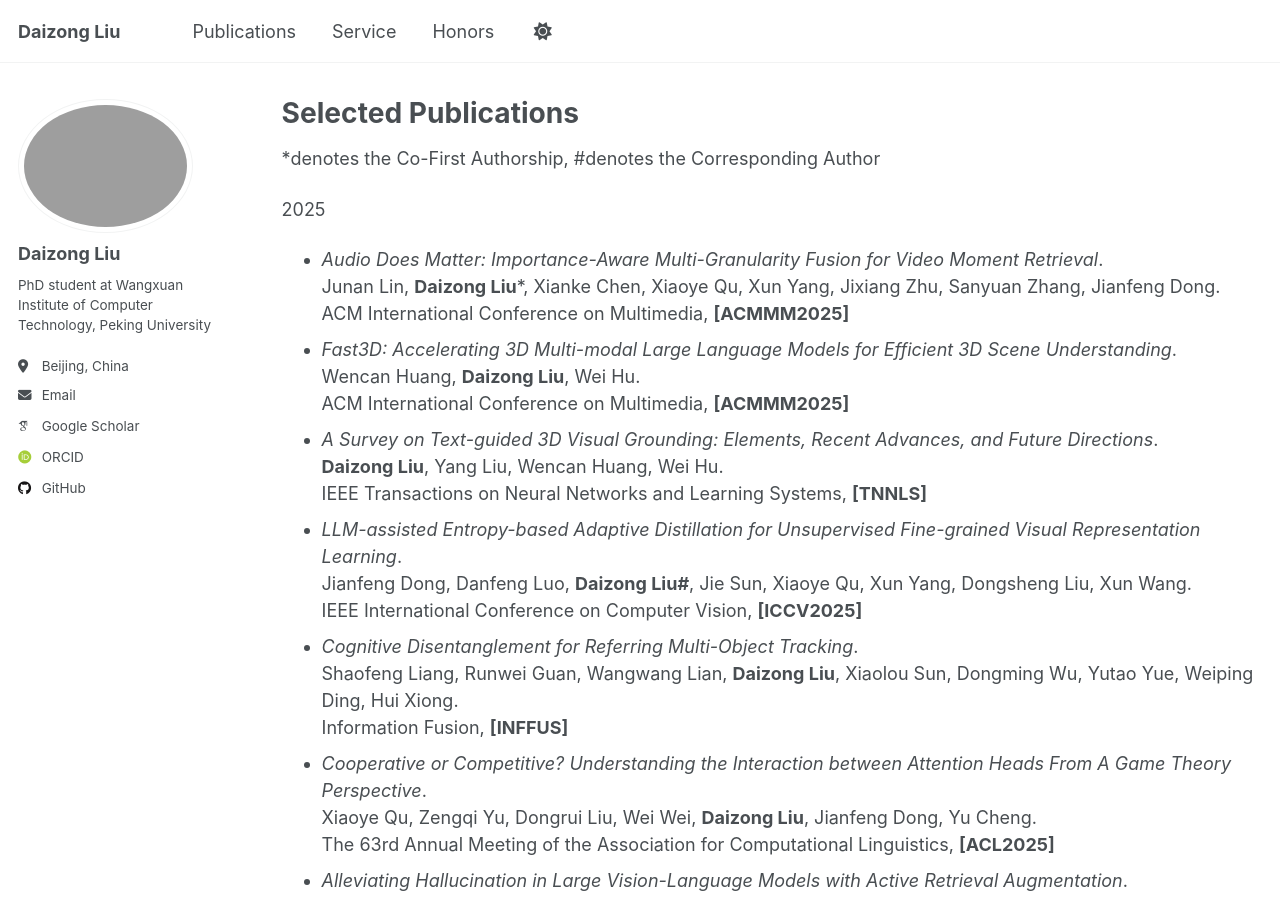
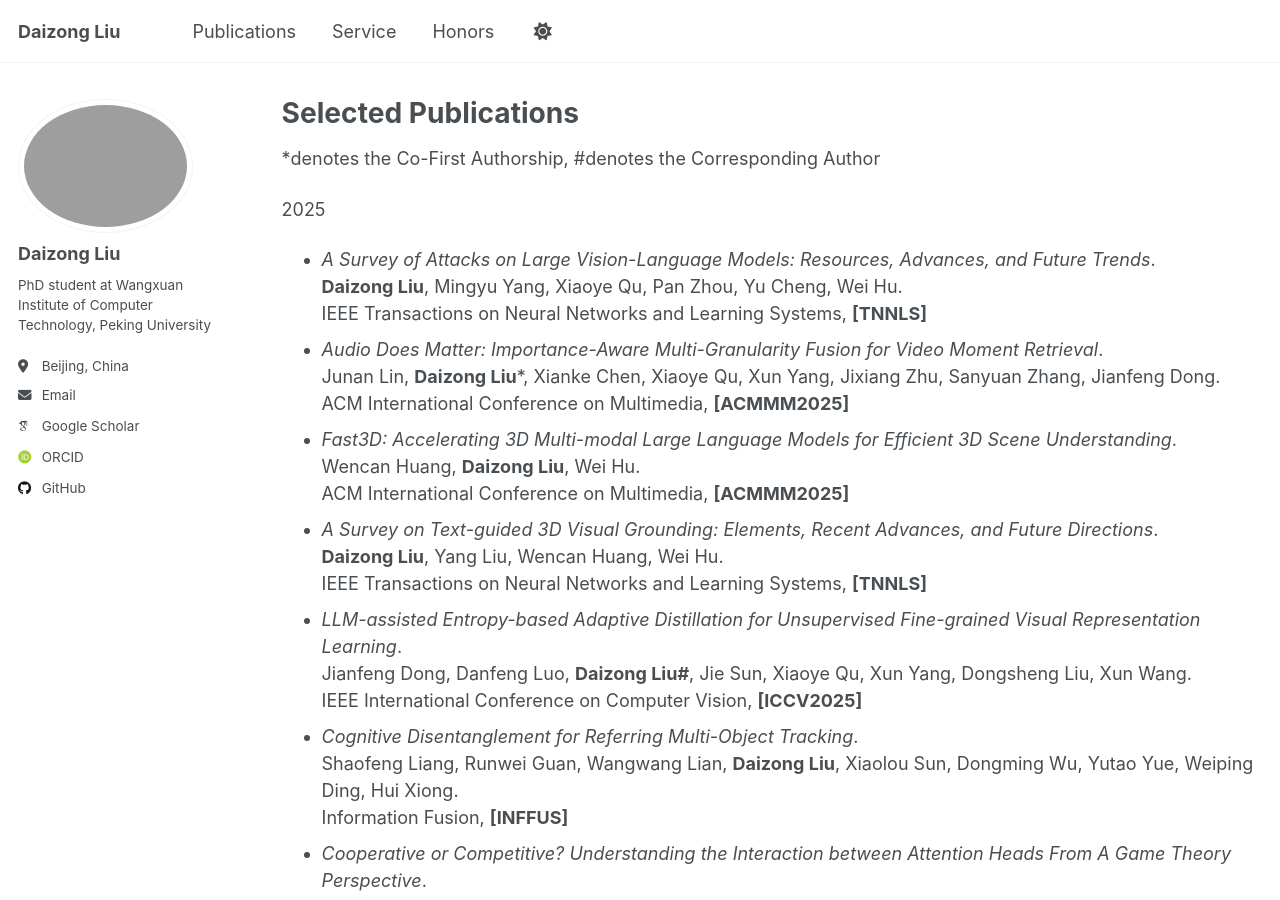
Before and after one commit to liudaizong/liudaizong.github.io, a Jekyll site: the page built from _pages/publications.md, in a window 1280 px wide and 900 px high. Built offline with Jekyll 4.4.1, drawn with Linux system fonts in a browser that asks for light colours; some web fonts are replaced.

Commit message:
Update publications.md

```diff
--- a/_pages/publications.md
+++ b/_pages/publications.md
@@ -7,6 +7,7 @@ author_profile: true
 *denotes the Co-First Authorship, #denotes the Corresponding Author
 
 2025
+* *A Survey of Attacks on Large Vision-Language Models: Resources, Advances, and Future Trends*.<br/> **Daizong Liu**, Mingyu Yang, Xiaoye Qu, Pan Zhou, Yu Cheng, Wei Hu.<br/> IEEE Transactions on Neural Networks and Learning Systems, **[TNNLS]**
 * *Audio Does Matter: Importance-Aware Multi-Granularity Fusion for Video Moment Retrieval*.<br/> Junan Lin, **Daizong Liu***, Xianke Chen, Xiaoye Qu, Xun Yang, Jixiang Zhu, Sanyuan Zhang, Jianfeng Dong.<br/> ACM International Conference on Multimedia, **[ACMMM2025]**
 * *Fast3D: Accelerating 3D Multi-modal Large Language Models for Efficient 3D Scene Understanding*.<br/> Wencan Huang, **Daizong Liu**, Wei Hu.<br/> ACM International Conference on Multimedia, **[ACMMM2025]**
 * *A Survey on Text-guided 3D Visual Grounding: Elements, Recent Advances, and Future Directions*.<br/> **Daizong Liu**, Yang Liu, Wencan Huang, Wei Hu.<br/> IEEE Transactions on Neural Networks and Learning Systems, **[TNNLS]**
```
